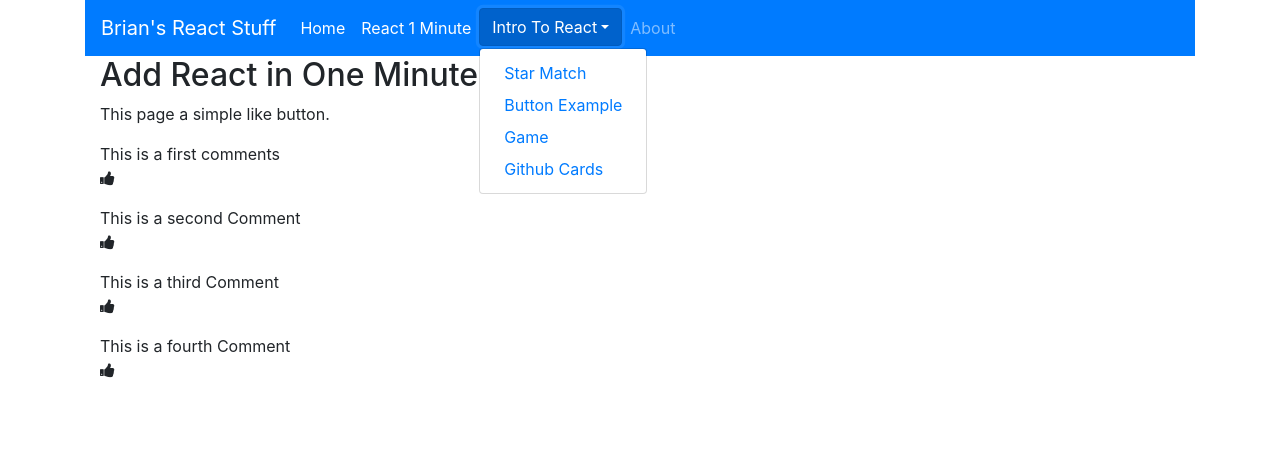
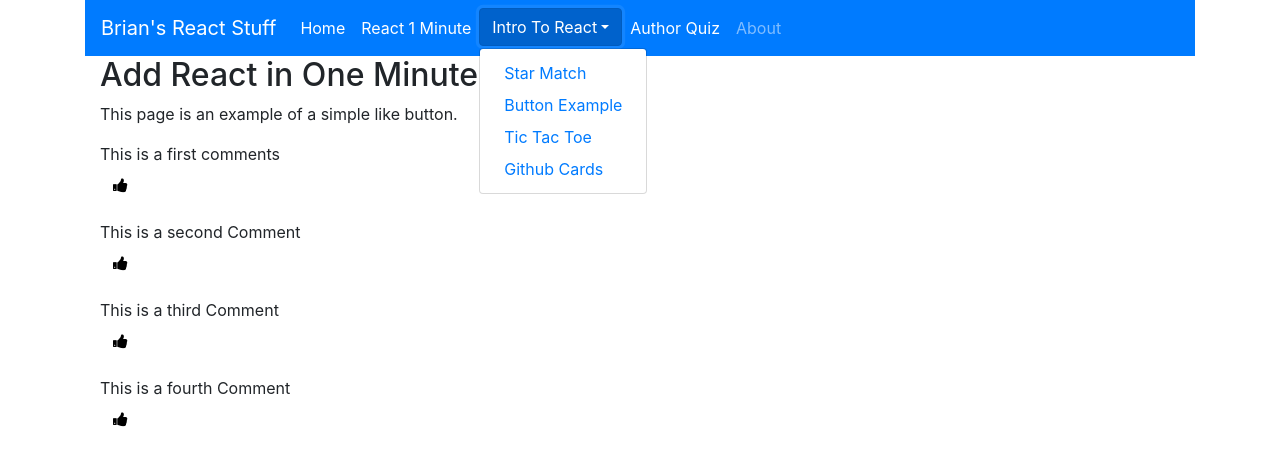
Before and after one commit to bedwar2/BriansReactApp, a React app: page /reactOneMin in a window 1280 px wide. Both pictures are taken after a click on the button "Intro To React". Built offline with nearby package versions, Linux system fonts and the light colour scheme.

Commit message:
Add Authors quiz; Add instructions for Stars Game

```diff
--- /dev/null
+++ b/src/AuthorQuiz/AuthorQuiz.js
@@ -0,0 +1,13 @@
+import React from 'react';
+
+export const AuthorQuiz = () => {
+
+    return (
+        <div className="container">
+            <h1 className="text-center">Author Quiz</h1>
+        </div>
+
+    );
+
+
+}
--- a/src/Game.js
+++ b/src/Game.js
@@ -290,6 +290,8 @@ function Square(props) {
         }
       return (
         <div className="container">
+            <h2>Tic Tac Toe</h2>
+            <p>Greetings Professor Falken, shall we play a game?</p>
             <Prompt
                 when={this.state.history.length > 1 && !this.state.gameOver }
                 message="You are in the middle of a game, are you sure you want to leave?">
--- a/src/ReactOneMin.js
+++ b/src/ReactOneMin.js
@@ -13,7 +13,7 @@ const ReactOneMinHeader = () => {
     return (
         <>
              <h2>Add React in One Minute</h2>
-            <p>This page a simple like button.</p>
+            <p>This page is an example of a simple like button.</p>
         </>
     );
 }
--- a/src/Stars.js
+++ b/src/Stars.js
@@ -123,7 +123,8 @@ export default function StarMatch(props) {
     <div className="container-fluid">
 
         <div className="star-help">
-          Pick 1 or more numbers that sum to the number of stars
+          Pick 1 or more numbers that sum to the number of stars.  Once a number is used, it can't be reused.
+          Try to use all numbers before timer runs out.  For example, if there are 12 stars but the number 12 is already used but 10 and 2 are unused, you can click 10 and 2.
         </div>
         <div className="star-game">
         <div className="star-body">
--- a/src/index.css
+++ b/src/index.css
@@ -52,3 +52,17 @@ body {
   .game-info {
     margin-left: 20px;
   }
+
+  .btn-link:focus,
+.btn-link:active:focus{
+    outline:none !important;
+    box-shadow: none !important;
+}
+
+.btn-link:focus{
+    text-decoration:none;
+}
+
+.black {
+  color: black;
+}
--- a/src/index.js
+++ b/src/index.js
@@ -10,12 +10,14 @@ import Game from './Game';
 import GithubCardsApp from './Github_Cards'
 import 'bootstrap/dist/css/bootstrap.min.css';
 import 'font-awesome/css/font-awesome.min.css';
+import './index.css';
 //import { Nav, NavDropdown, Dropdown } from 'react-bootstrap'
 import { Dropdown } from 'react-bootstrap'
 import ButtonExample from './ButtonExample';
 import StarMatch from './Stars';
 import DropdownItem from "react-bootstrap/esm/DropdownItem";
 import ReactOneMin from './ReactOneMin'
+import { AuthorQuiz } from "./AuthorQuiz/AuthorQuiz";
 
 export default function App() {
     const [starMatchGameId, setStarMatchGameId] = useState(1);
@@ -47,10 +49,13 @@ export default function App() {
           <Dropdown.Menu>
             <DropdownItem><Link to="/starmatch">Star Match</Link></DropdownItem>
             <DropdownItem><Link to="/button">Button Example</Link></DropdownItem>
-            <DropdownItem><Link  to="/game">Game</Link></DropdownItem>
+            <DropdownItem><Link  to="/game">Tic Tac Toe</Link></DropdownItem>
             <DropdownItem><Link  to="/cards">Github Cards</Link></DropdownItem>
           </Dropdown.Menu>
         </Dropdown>
+      </li>
+      <li className="nav-item active">
+        <Link className="nav-link" to="/authorQuiz">Author Quiz</Link>
       </li>
       <li className="nav-item">
         <Link className="nav-link" to="/about">About</Link>
@@ -82,6 +87,9 @@ export default function App() {
             <Route path="/reactOneMin">
                 <ReactOneMin></ReactOneMin>
             </Route>
+            <Route path="/authorQuiz">
+              <AuthorQuiz></AuthorQuiz>
+            </Route>
             <Route path="/">
               <Home />
             </Route>
--- a/src/like-button.js
+++ b/src/like-button.js
@@ -1,31 +1,40 @@
 import React from 'react';
+import NavbarCollapse from 'react-bootstrap/esm/NavbarCollapse';
 
 const e = React.createElement;
 
 export class LikeButton extends React.Component {
   constructor(props) {
     super(props);
-    this.state = { liked: false };
+    this.state = { liked: false, likeCount: 0 };
   }
 
   getLikeButtonClass() {
     if (this.state.liked) {
       return "fa fa-thumbs-up text-success";
     } else {
-      return "fa fa-thumbs-up";
+      return "fa fa-thumbs-up black";
     }
   }
 
   toggleLiked() {
     this.setState(prevState => ({
-      liked: !prevState.liked
+      liked: !prevState.liked,
+      likeCount: !prevState.liked ? 1 : 0
     }));
+  }
+
+  getLikeText() {
+    if (this.state.likeCount > 0) {
+      return <span className="badge badge-primary">{ this.state.likeCount }</span>;
+    } else
+      return "";
   }
 
   render() {
     //if (this.state.liked) {
       return (
-        <span onClick={() => this.toggleLiked() } className={this.getLikeButtonClass()}></span>
+        <><button onClick={() => this.toggleLiked() } className="btn btn-link" ><span className={this.getLikeButtonClass()}></span> </button>{ this.getLikeText() }</>
       );
 
       //'You liked comment number ' + this.props.commentID;
```
